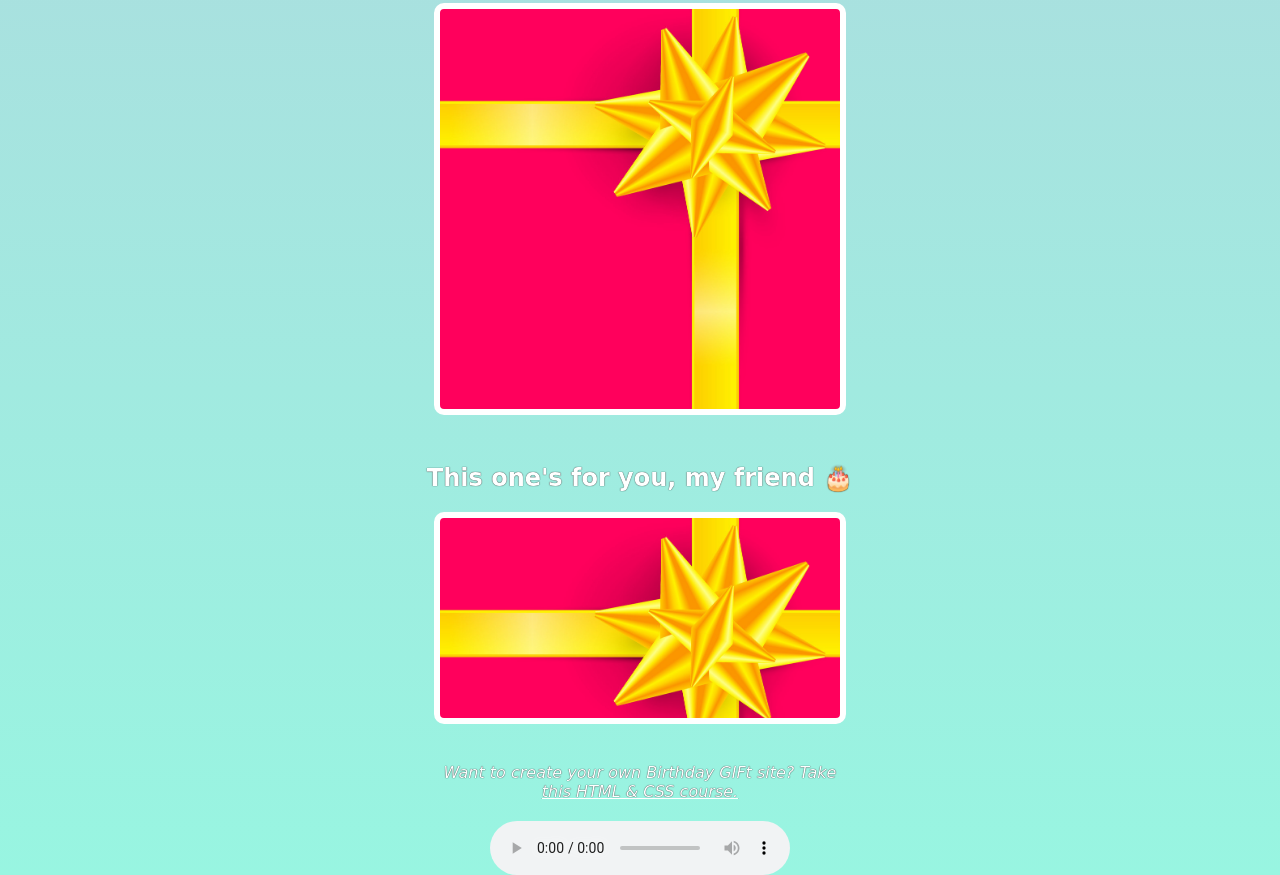
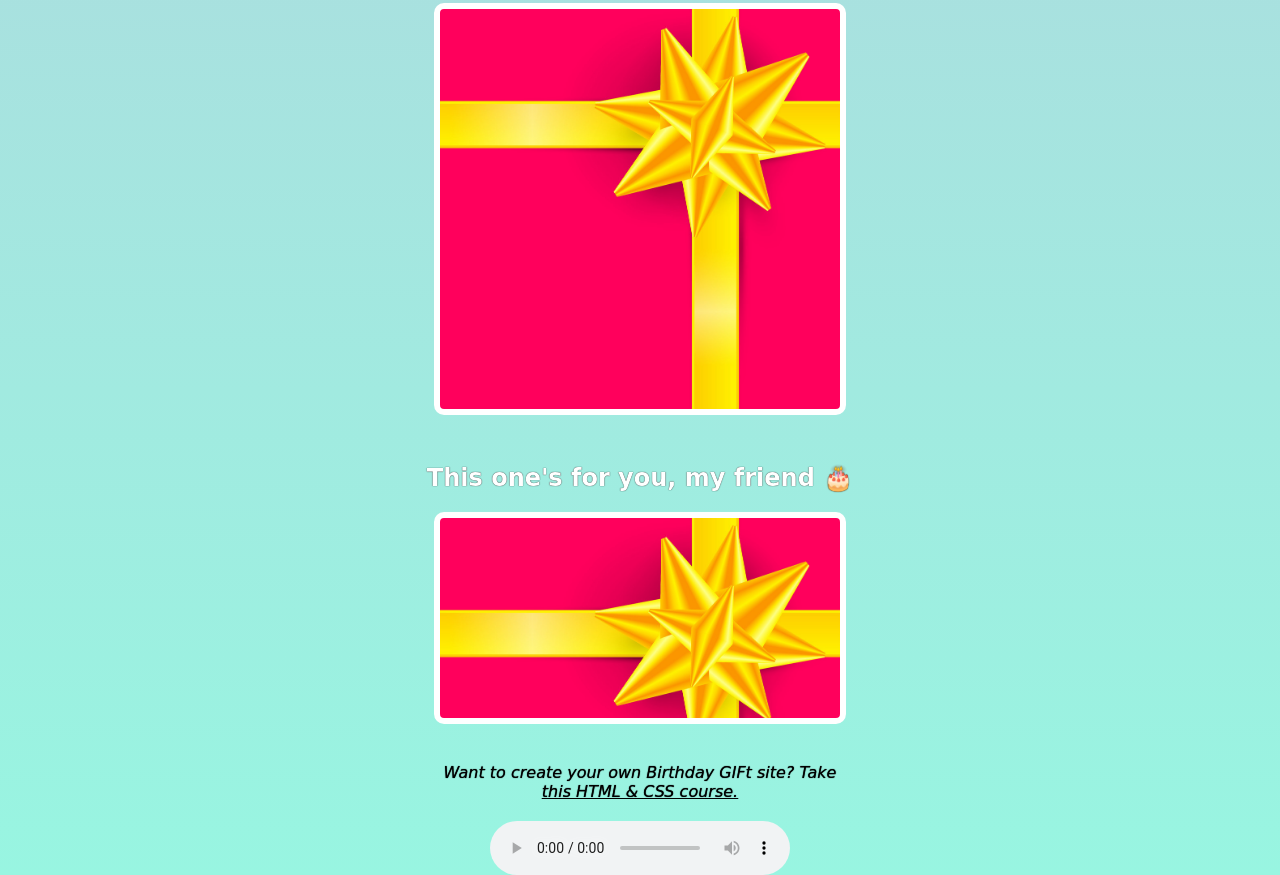
Before and after one commit to charlene-khun/ScrimbaFrontEndDev, a plain HTML site: page FrontEndBD/Birthday.html in a window 1280 px wide. Shown: the part 1988-2863 px from the top of the page. Drawn offline with nearby package versions, Linux system fonts and the light colour scheme; a web font is replaced by a local one.

Commit message:
first commit

```diff
--- a/FrontEndBD/styles.css
+++ b/FrontEndBD/styles.css
@@ -86,10 +86,12 @@ h1, h2, h3, h4, p {
     font-style: italic;
     width: 400px;
     margin: 40px auto 20px;
+    font-style: bold;
+    color: black;
 }
 
 a {
-    color: white;
+    color: black;
 }
 
 /*
```
